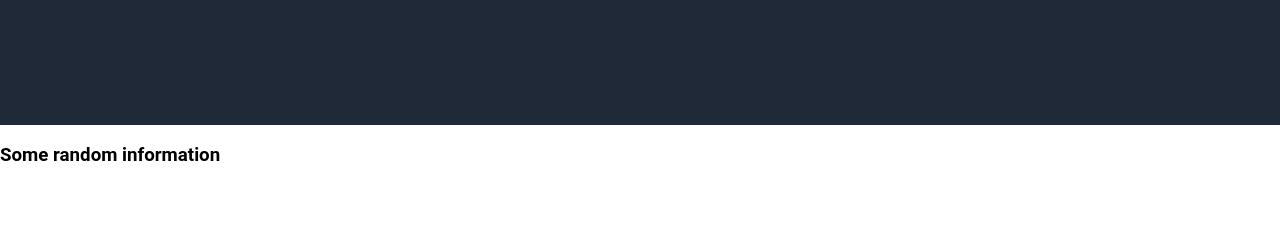
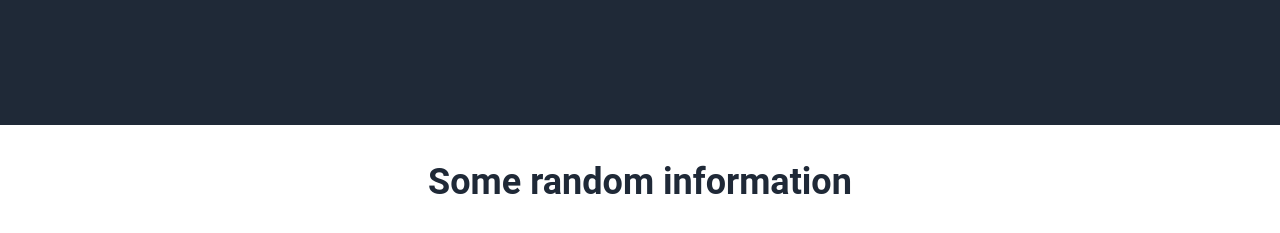
Before and after one commit to chootybeeks/odin-landing_page, a plain HTML site: page index.html in a window 1280 px wide. Shown: the part 499-732 px from the top of the page. Drawn offline with Linux system fonts and the light colour scheme.

Commit message:
Style information section header

```diff
--- a/style.css
+++ b/style.css
@@ -75,3 +75,10 @@ img {
    height: 300px;
    width: 800px;
 }
+
+h3 {
+    text-align: center;
+    color: #1f2937;
+    font-size: 36px;
+    font-weight: bolder;
+}
```
